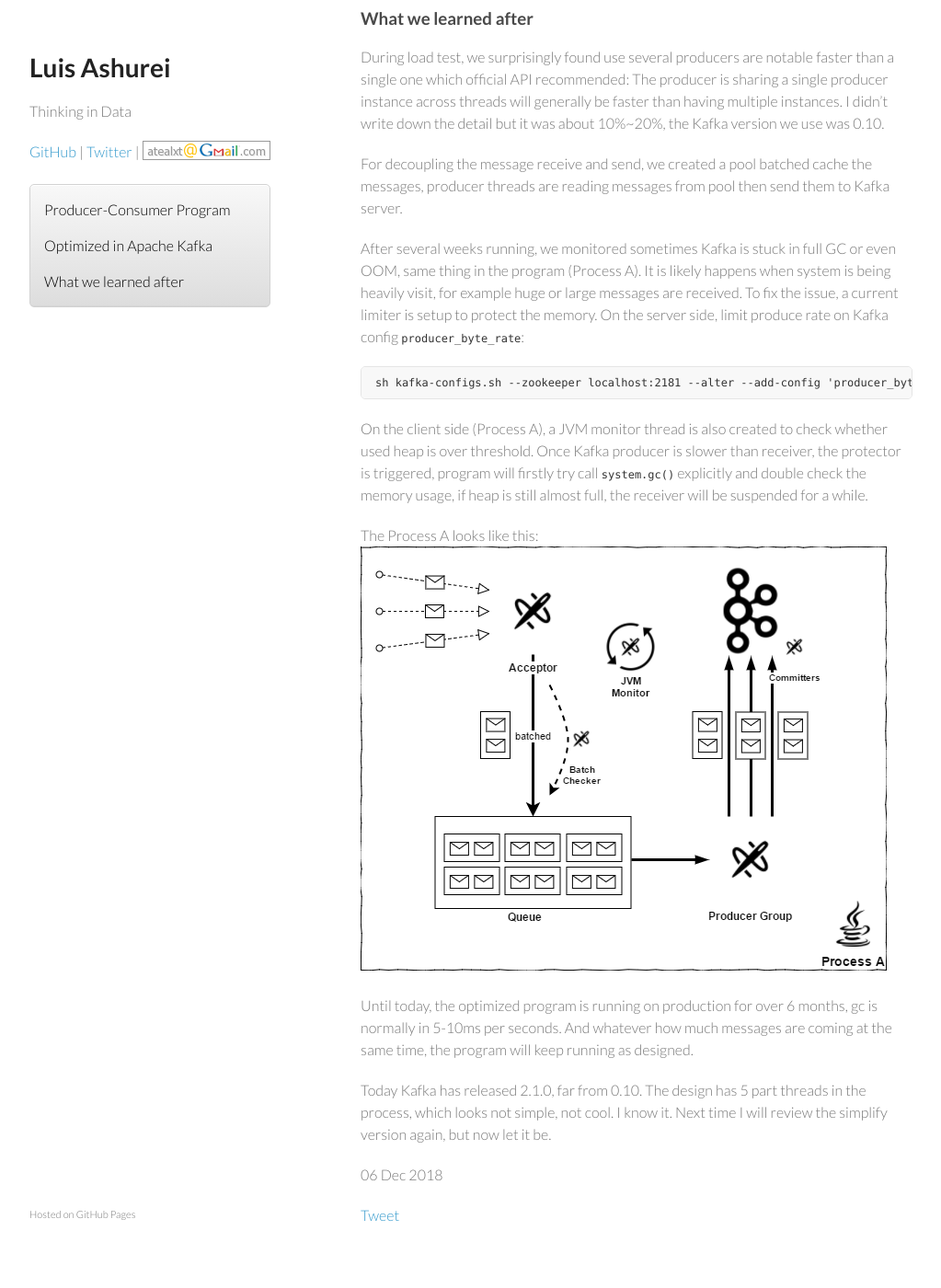
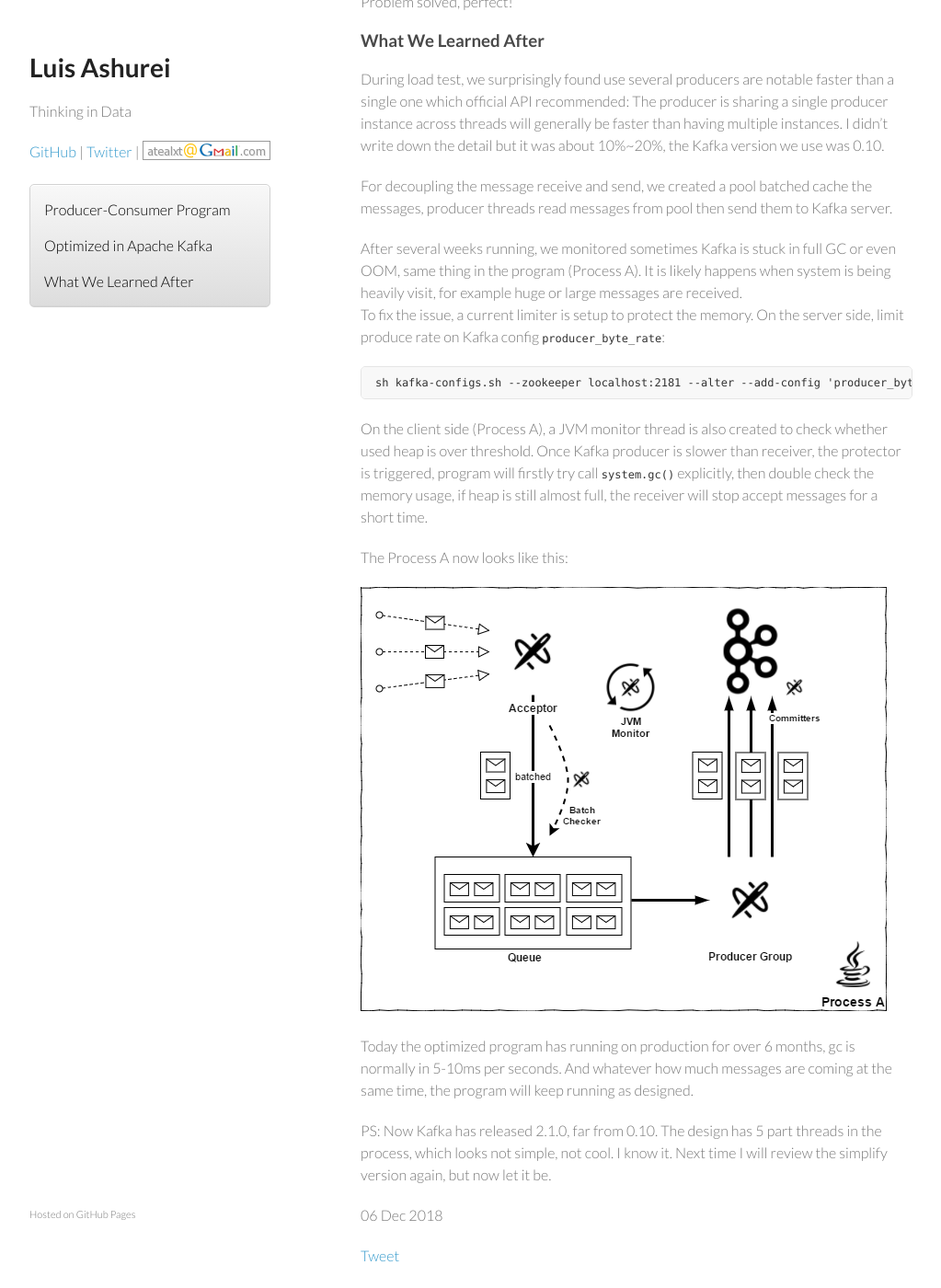
Before and after one commit to atealxt/atealxt.github.io, a Jekyll site: the page built from _posts/2018-12-06-kafka-use-case.md, in a window 1280 px wide and 1400 px high, scrolled down 1519 px. Shown: the whole window at 92% size, without its empty margins (128-1151 px from the left). Built offline with Jekyll 4.4.1, drawn with Linux system fonts in a browser that asks for light colours; comment, search, counter and statistics services are not loaded; some of the changed text lies outside the part shown.

Commit message:
Update 2018-12-06-kafka-use-case.md

```diff
--- a/_posts/2018-12-06-kafka-use-case.md
+++ b/_posts/2018-12-06-kafka-use-case.md
@@ -51,25 +51,27 @@ Problem solved, perfect!
 
 <h3>
 <a href="#things-learned" name="things-learned" class="anchor"><span class="octicon octicon-link"></span></a>
-What we learned after
+What We Learned After
 </h3>
 
 During load test, we surprisingly found use several producers are notable faster than a single one which official API recommended: The producer is sharing a single producer instance across threads will generally be faster than having multiple instances. I didn't write down the detail but it was about 10%~20%, the Kafka version we use was 0.10.
 
-For decoupling the message receive and send, we created a pool batched cache the messages, producer threads are reading messages from pool then send them to Kafka server.
+For decoupling the message receive and send, we created a pool batched cache the messages, producer threads read messages from pool then send them to Kafka server.
 
-After several weeks running, we monitored sometimes Kafka is stuck in full GC or even OOM, same thing in the program (Process A). It is likely happens when system is being heavily visit, for example huge or large messages are received.
+After several weeks running, we monitored sometimes Kafka is stuck in full GC or even OOM, same thing in the program (Process A). It is likely happens when system is being heavily visit, for example huge or large messages are received.<br>
 To fix the issue, a current limiter is setup to protect the memory.
 On the server side, limit produce rate on Kafka config `producer_byte_rate`:
 <pre><code>sh kafka-configs.sh --zookeeper localhost:2181 --alter --add-config 'producer_byte_rate=YOUR_NUMBER_HERE' --entity-type clients --entity-default
 </code></pre>
-On the client side (Process A), a JVM monitor thread is also created to check whether used heap is over threshold. Once Kafka producer is slower than receiver, the protector is triggered, program will firstly try call `system.gc()` explicitly and double check the memory usage, if heap is still almost full, the receiver will be suspended for a while.
+On the client side (Process A), a JVM monitor thread is also created to check whether used heap is over threshold. Once Kafka producer is slower than receiver, the protector is triggered, program will firstly try call `system.gc()` explicitly, then double check the memory usage, if heap is still almost full, the receiver will stop accept messages for a short time.
 
-The Process A looks like this:
+The Process A now looks like this:
+
 ![Optimized Program](http://atealxt.github.io/images/20181206/producer_consumer-v2-2.png "Optimized Program")
 
-Until today, the optimized program is running on production for over 6 months, gc is normally in 5-10ms per seconds. And whatever how much messages are coming at the same time, the program will keep running as designed.
+Today the optimized program has running on production for over 6 months, gc is normally in 5-10ms per seconds. And whatever how much messages are coming at the same time, the program will keep running as designed.
 
-Today Kafka has released 2.1.0, far from 0.10.
+PS:
+Now Kafka has released 2.1.0, far from 0.10.
 The design has 5 part threads in the process, which looks not simple, not cool. I know it.
 Next time I will review the simplify version again, but now let it be.
```
Also changed, not shown: other parts of _posts/2018-12-06-kafka-use-case.md (+2 -2 lines).
